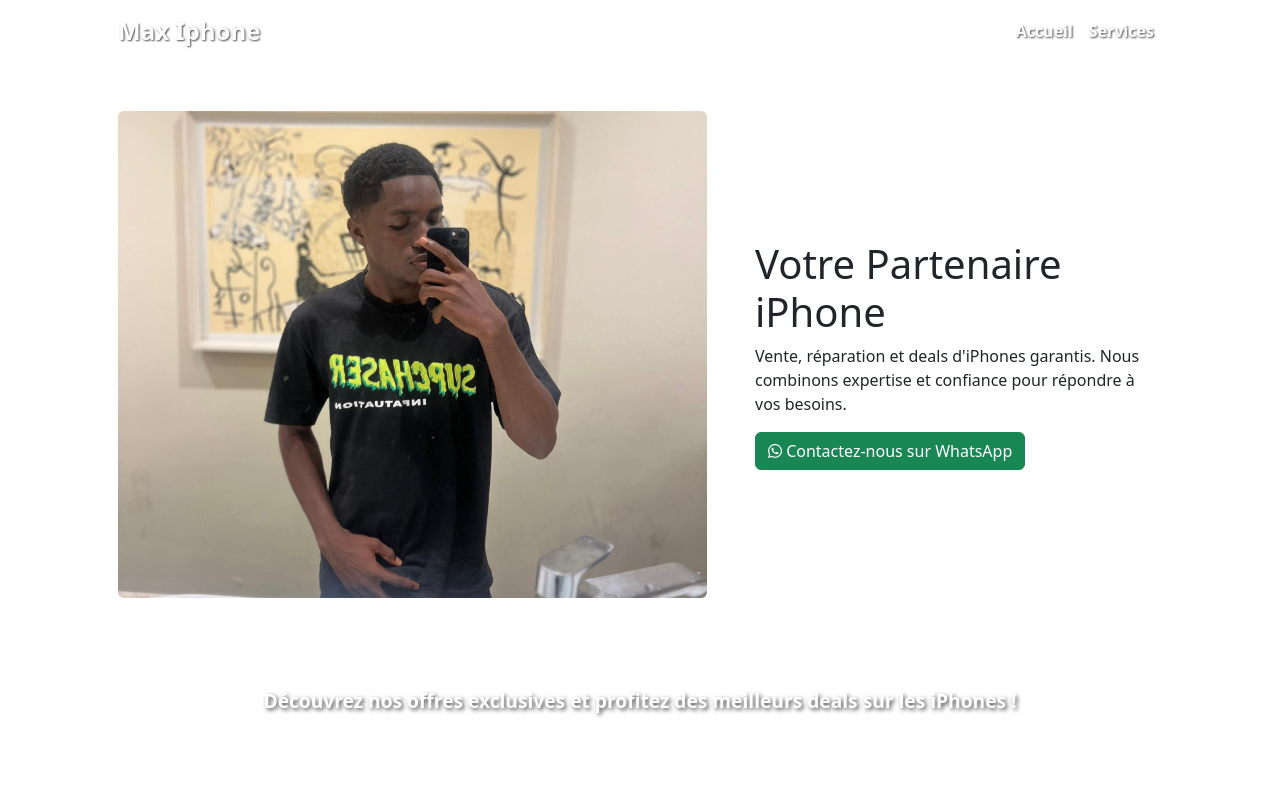
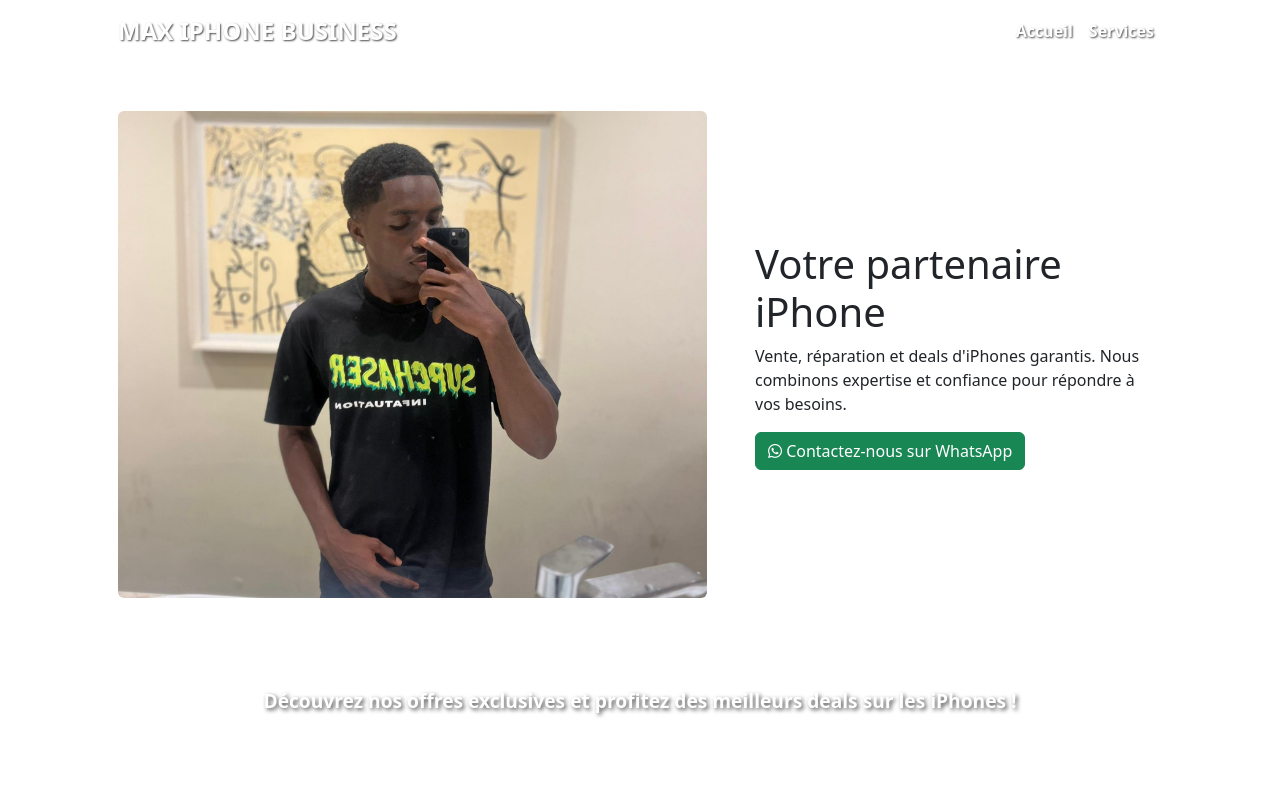
Before and after one commit to AHIABOREmmanuel/maxIphone, an Angular app: page / in a window 1280 px wide. Shown: the top 800 px of the page. Built offline with nearby package versions, Linux system fonts and the light colour scheme.

Commit message:
modification

```diff
--- a/src/app/body/body.component.html
+++ b/src/app/body/body.component.html
@@ -9,7 +9,7 @@
         />
       </div>
       <div class="col-lg-5">
-        <h1 class="font-weight-light">Votre Partenaire iPhone</h1>
+        <h1 class="font-weight-light">Votre partenaire iPhone</h1>
         <p>
           Vente, réparation et deals d'iPhones garantis. Nous combinons expertise
           et confiance pour répondre à vos besoins.
--- a/src/app/nav/nav.component.html
+++ b/src/app/nav/nav.component.html
@@ -1,6 +1,6 @@
 <nav class="navbar navbar-expand-lg">
     <div class="container px-5">
-      <a class="navbar-brand" href="#!">Max Iphone</a>
+      <a class="navbar-brand">MAX IPHONE BUSINESS</a>
       <button
         class="navbar-toggler"
         type="button"
--- a/src/index.html
+++ b/src/index.html
@@ -6,9 +6,9 @@
   <meta name="viewport" content="width=device-width, initial-scale=1, shrink-to-fit=no" />
   <meta name="description" content="" />
   <meta name="author" content="" />
-  <title>max Iphone Business</title>
+  <title>Max Iphone Business</title>
   <!-- Favicon-->
-  <link rel="icon" type="image/x-icon" href="assets/favicon.ico" />
+  <link rel="icon" type="image/x-icon" href="assets/Max iphone.jpg" />
   <!-- Core theme CSS (includes Bootstrap)-->
   <link href="css/styles.css" rel="stylesheet" />
 </head>
```
